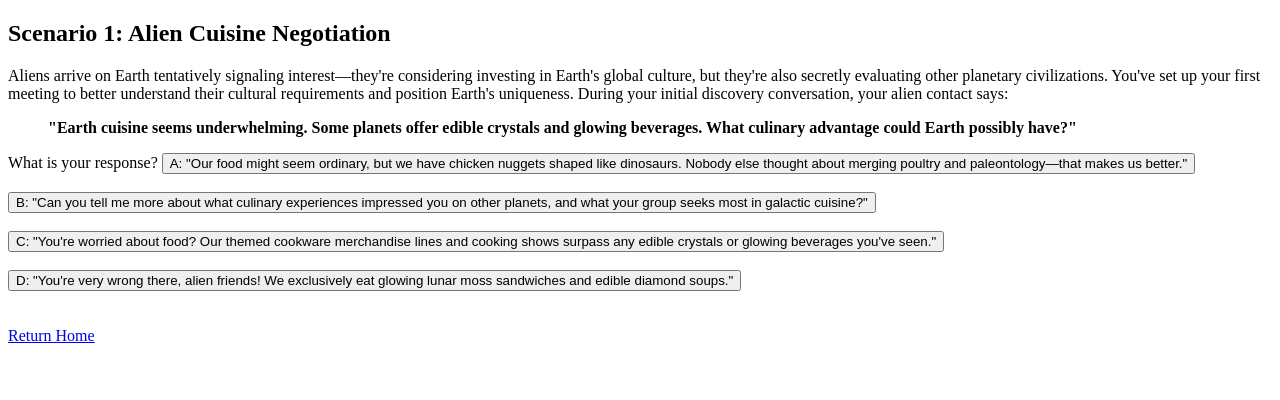
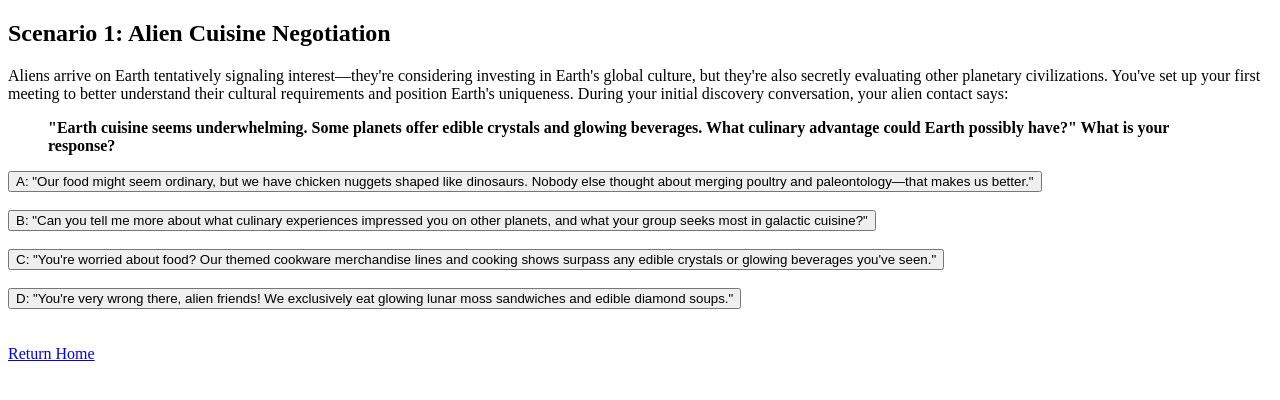
Before and after one commit to torinahopfauf/adaptive-scenario-assessment, a plain HTML site: page scenarios/scenario1.html in a window 1280 px wide. Drawn offline with Linux system fonts and the light colour scheme.

Commit message:
Update scenario1.html

```diff
--- a/scenarios/scenario1.html
+++ b/scenarios/scenario1.html
@@ -10,7 +10,7 @@
 
 <p>Aliens arrive on Earth tentatively signaling interest—they're considering investing in Earth's global culture, but they're also secretly evaluating other planetary civilizations. You've set up your first meeting to better understand their cultural requirements and position Earth's uniqueness. During your initial discovery conversation, your alien contact says:</p>
 
-<blockquote><strong>"Earth cuisine seems underwhelming. Some planets offer edible crystals and glowing beverages. What culinary advantage could Earth possibly have?"</strong></blockquote> What is your response?
+<blockquote><strong>"Earth cuisine seems underwhelming. Some planets offer edible crystals and glowing beverages. What culinary advantage could Earth possibly have?" What is your response?</strong></blockquote>
 
 <!-- Initial answer buttons -->
 <button onclick="selectAnswer('A')">A: "Our food might seem ordinary, but we have chicken nuggets shaped like dinosaurs. Nobody else thought about merging poultry and paleontology—that makes us better."</button><br><br>
```
